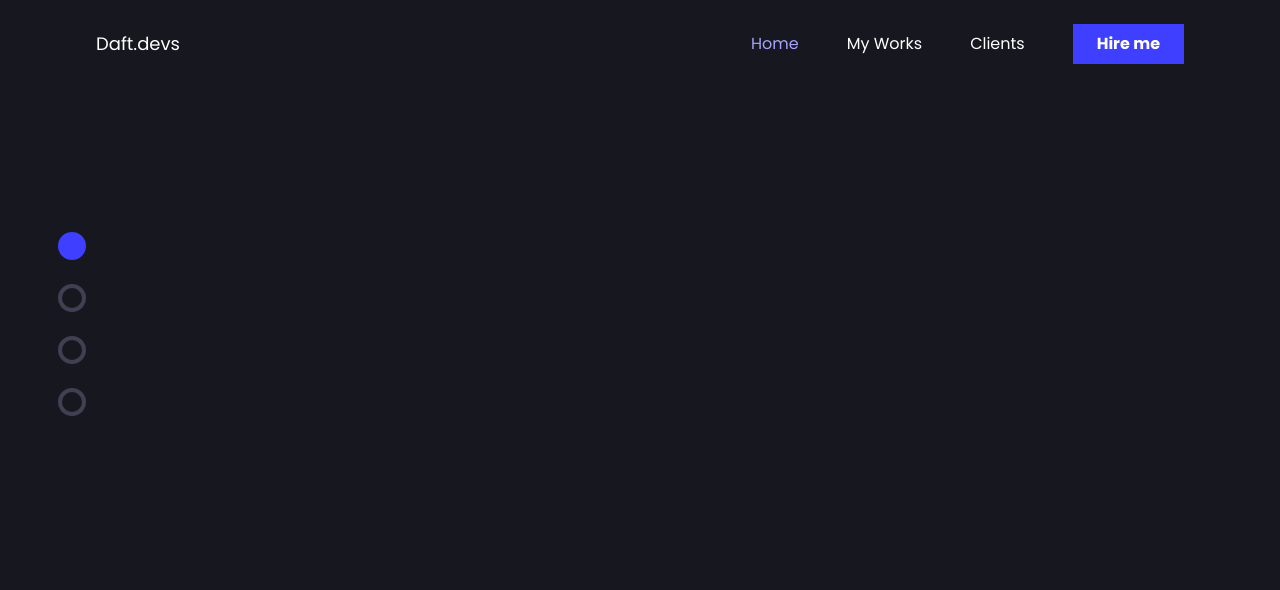
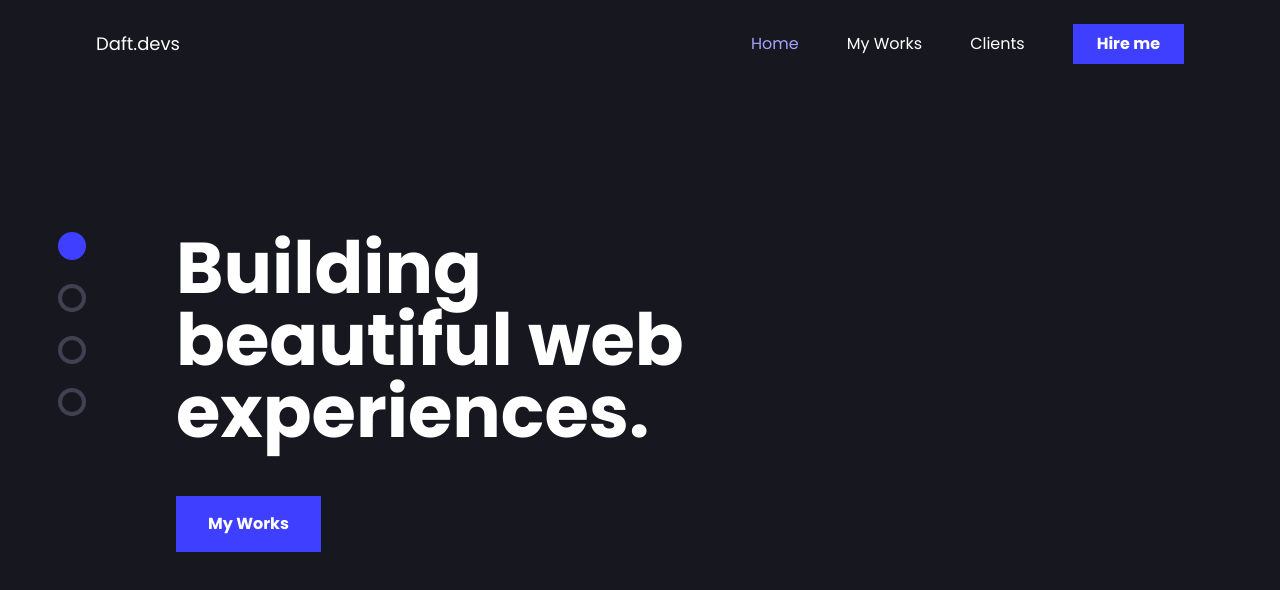
Before and after one commit to daft2/learning-tailwind-1, a website: page index.html in a window 1280 px wide. Drawn offline with Linux system fonts and the light colour scheme.

Commit message:
feat: finishing hero section

```diff
--- a/index.html
+++ b/index.html
@@ -39,7 +39,7 @@
   <div class="container flex justify-between items-center mx-auto px-8 md:px-14 lg:px-24 w-full">
     <div class="flex flex-wrap md:flex-nowrap">
 
-      <nav class="inline-block lg:mr-24 lg:w-4 fixed left-percentage xl:block">
+      <nav class="inline-block lg:mr-24 lg:w-4 fixed left-percentage hidden xl:block">
         <div class="absolute left-50 transform -translate-x-1/2 space-y-6 mt-36">
           <a href="#" class="nav-dot selected-circle block w-7 h-7 rounded-full border-4 border-nav bg-body">
             <span class="bg-black px-2 py-1 rounded-md ml-10 opacity-0">Home</span>
@@ -55,6 +55,15 @@
           </a>
         </div>
       </nav>
+
+      <div class="flex flex-wrap lg:ml-20 justify-center md:justify-start max-w-xl mt-0 md:my-36">
+        <h1 class="font-bold text-5xl md:text-6xl lg:text-7xl text-center md:text-left">Building <br>beautiful web experiences.</h1>
+        <div class="w-full flex justify-center md:justify-start">
+          <button class="px-8 py-4 bg-theme text-white font-bold mt-12 flex items-center space-x-3">
+            <span>My Works</span>
+          </button>
+        </div>
+      </div>
     </div>
   </div>
 
```
Also changed, not shown: tailwind.css.
